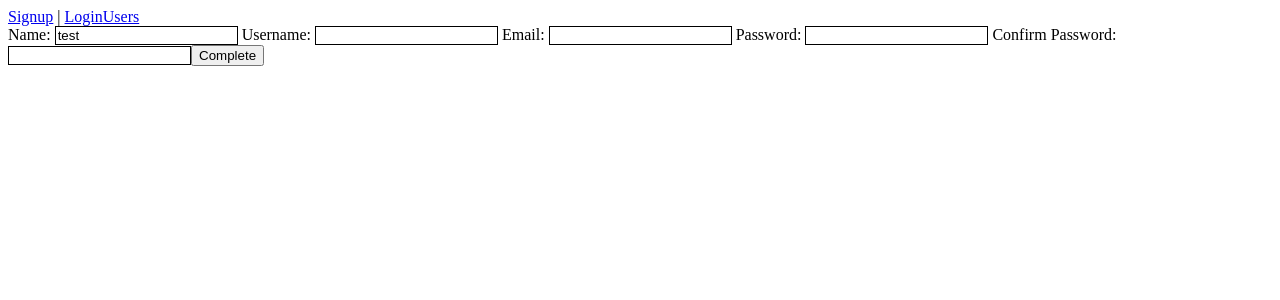
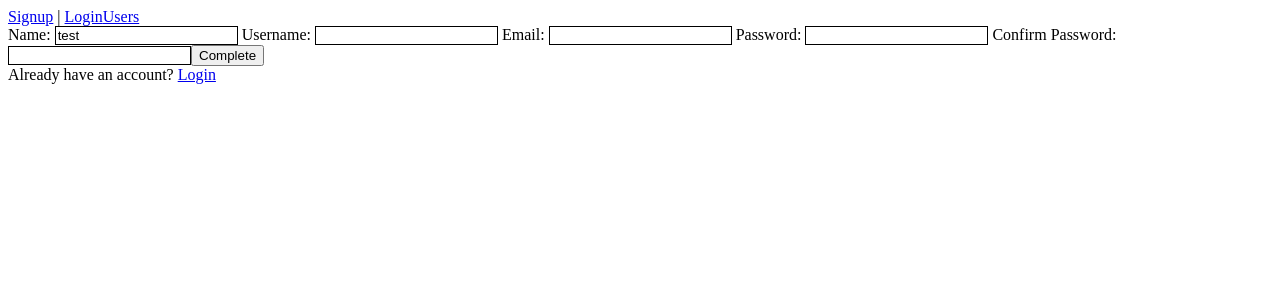
Before and after one commit to bethtelford/vue-experiment, a Vue app: page /signup in a window 1280 px wide. Shown: the top 300 px of the page. Built offline with nearby package versions, Linux system fonts and the light colour scheme.

Commit message:
Added navigation to the login page

```diff
--- a/src/views/RegisterPage.vue
+++ b/src/views/RegisterPage.vue
@@ -19,6 +19,7 @@
       />
       <button>Complete</button>
     </form>
+    <span>Already have an account? <router-link to='/login'>Login</router-link></span>
     <div v-show="showModule">
       I am the module
       <button @click="register">Confirm</button>
```
